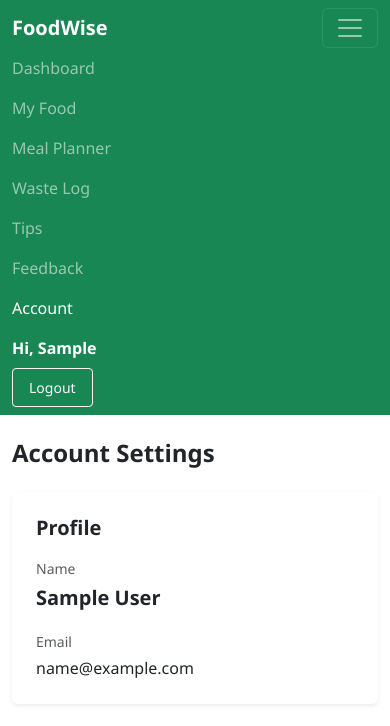
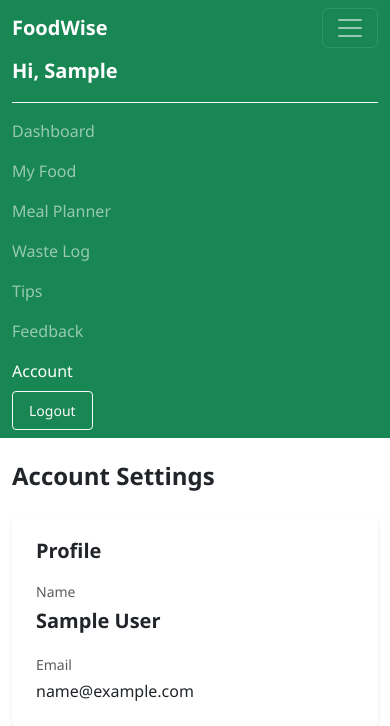
Before and after one commit to SaurabhYadavbyte/FoodWise, a Flask app: page /account in a window 390 px wide, after a click that opens the changed part. Shown: the top 726 px of the page. Run offline with Flask 3, Linux system fonts and the light colour scheme; the visitor is signed in with stand-in values (Sample User, id 1); some libraries are stand-ins or nearby versions.

Commit message:
fix: mobile UI layout and PWA click issues

```diff
--- a/app/templates/base.html
+++ b/app/templates/base.html
@@ -30,6 +30,9 @@
             <div class="collapse navbar-collapse" id="navbarNav">
                 <ul class="navbar-nav ms-auto align-items-lg-center">
                     {% if current_user.is_authenticated %}
+                        <li class="nav-item d-lg-none mb-2 border-bottom border-light pb-2"><span class="nav-link text-white fw-bold fs-5 px-0">Hi, {{ current_user.name.split()[0] }}</span></li>
+                    {% endif %}
+                    {% if current_user.is_authenticated %}
                         {% if config.ADMIN_EMAIL and current_user.email.lower() == config.ADMIN_EMAIL %}
                             <!-- ADMIN NAVBAR -->
                             <li class="nav-item"><a class="nav-link {% if request.endpoint and request.endpoint.startswith('admin') %}active{% endif %}" href="{{ url_for('admin_dashboard') }}">Admin Dashboard</a></li>
@@ -44,7 +47,7 @@
                             <li class="nav-item"><a class="nav-link {% if request.endpoint == 'feedback' %}active{% endif %}" href="{{ url_for('feedback') }}">Feedback</a></li>
                             <li class="nav-item"><a class="nav-link {% if request.endpoint == 'account' %}active{% endif %}" href="{{ url_for('account') }}">Account</a></li>
                         {% endif %}
-                        <li class="nav-item ms-lg-3"><span class="nav-link text-white fw-bold">Hi, {{ current_user.name.split()[0] }}</span></li>
+                        <li class="nav-item ms-lg-3 d-none d-lg-block"><span class="nav-link text-white fw-bold">Hi, {{ current_user.name.split()[0] }}</span></li>
                         <li class="nav-item">
                             <form action="{{ url_for('logout') }}" method="POST" class="d-inline">
                                 <input type="hidden" name="csrf_token" value="{{ csrf_token() }}"/>
@@ -73,12 +76,12 @@
     <!-- Main Content -->
     <main class="flex-grow-1">
     <!-- Flash Toast Container -->
-    <div class="flash-toast-container position-fixed p-3" style="z-index: 1055; right: 0; top: 60px; max-width: 360px; width: 100%;">
+    <div class="flash-toast-container position-fixed p-3" style="z-index: 1055; right: 0; top: 60px; max-width: 360px; width: 100%; pointer-events: none;">
         {% with messages = get_flashed_messages(with_categories=true) %}
             {% if messages %}
                 {% for category, message in messages %}
                     {% set bs_cat = 'success' if category == 'success' else ('danger' if category == 'error' or category == 'danger' else ('warning' if category == 'warning' else 'info')) %}
-                    <div class="toast align-items-center text-white bg-{{ bs_cat }} border-0 mb-2 show flash-toast shadow-sm" role="alert" aria-live="assertive" aria-atomic="true">
+                    <div class="toast align-items-center text-white bg-{{ bs_cat }} border-0 mb-2 show flash-toast shadow-sm" style="pointer-events: auto;" role="alert" aria-live="assertive" aria-atomic="true">
                         <div class="d-flex">
                             <div class="toast-body fw-bold">
                                 {{ message }}
```
